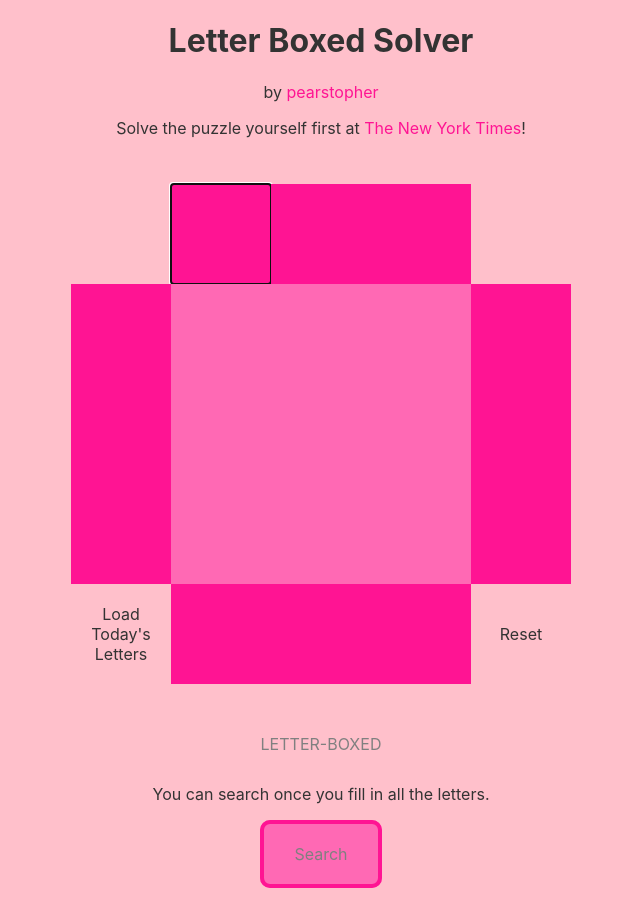
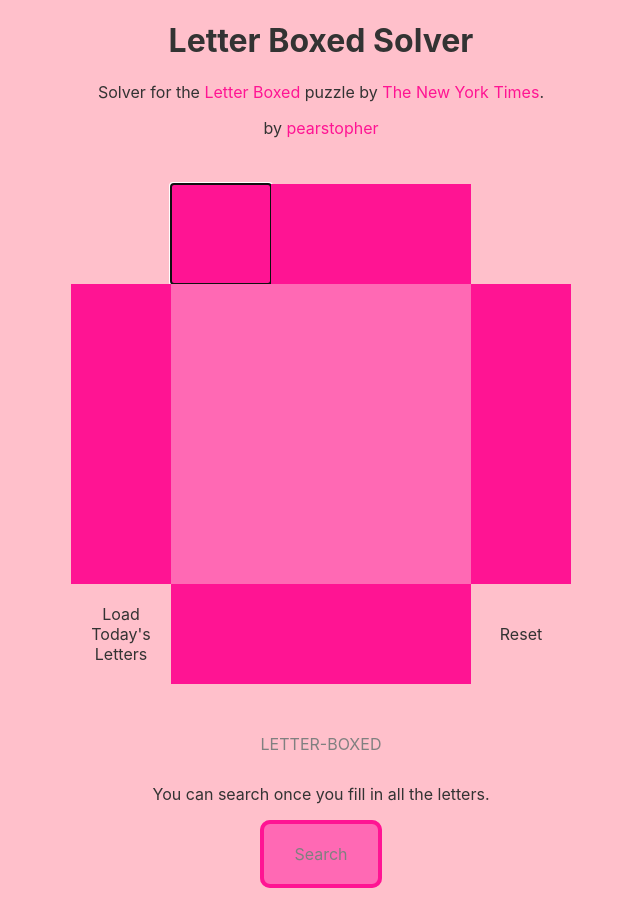
Before and after one commit to pearstopher/letter-boxed, a React (Create React App) app in the folder frontend/: page / in a window 1280 px wide. Shown: the whole page, without its empty margins (319-959 px from the left). Built offline with nearby package versions, Linux system fonts and the light colour scheme.

Commit message:
replaced potentially confusing header message

```diff
--- a/frontend/src/Header.jsx
+++ b/frontend/src/Header.jsx
@@ -5,17 +5,21 @@
         <header>
             <h1>Letter Boxed Solver</h1>
             <p>
-                by <a href={'https://pearstopher.com'}>pearstopher</a>{' '}
-            </p>
-            <p>
-                Solve the puzzle yourself first at{' '}
+                Solver for the{' '}
                 <a
                     href={'https://www.nytimes.com/puzzles/letter-boxed'}
                     target={'_blank'}
                 >
+                    Letter Boxed
+                </a>{' '}
+                puzzle by{' '}
+                <a href={'https://www.nytimes.com/'} target={'_blank'}>
                     The New York Times
                 </a>
-                !
+                .
+            </p>
+            <p>
+                by <a href={'https://pearstopher.com'}>pearstopher</a>{' '}
             </p>
         </header>
     )
```
